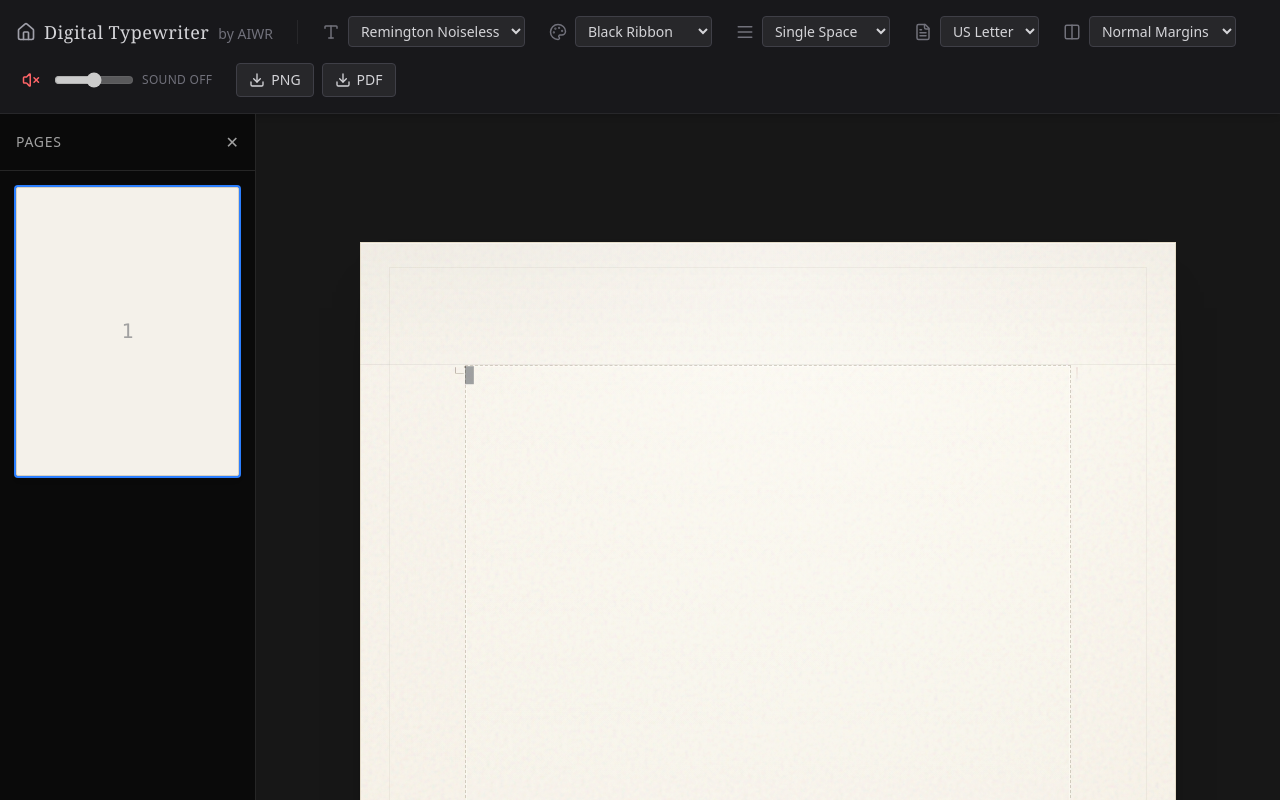
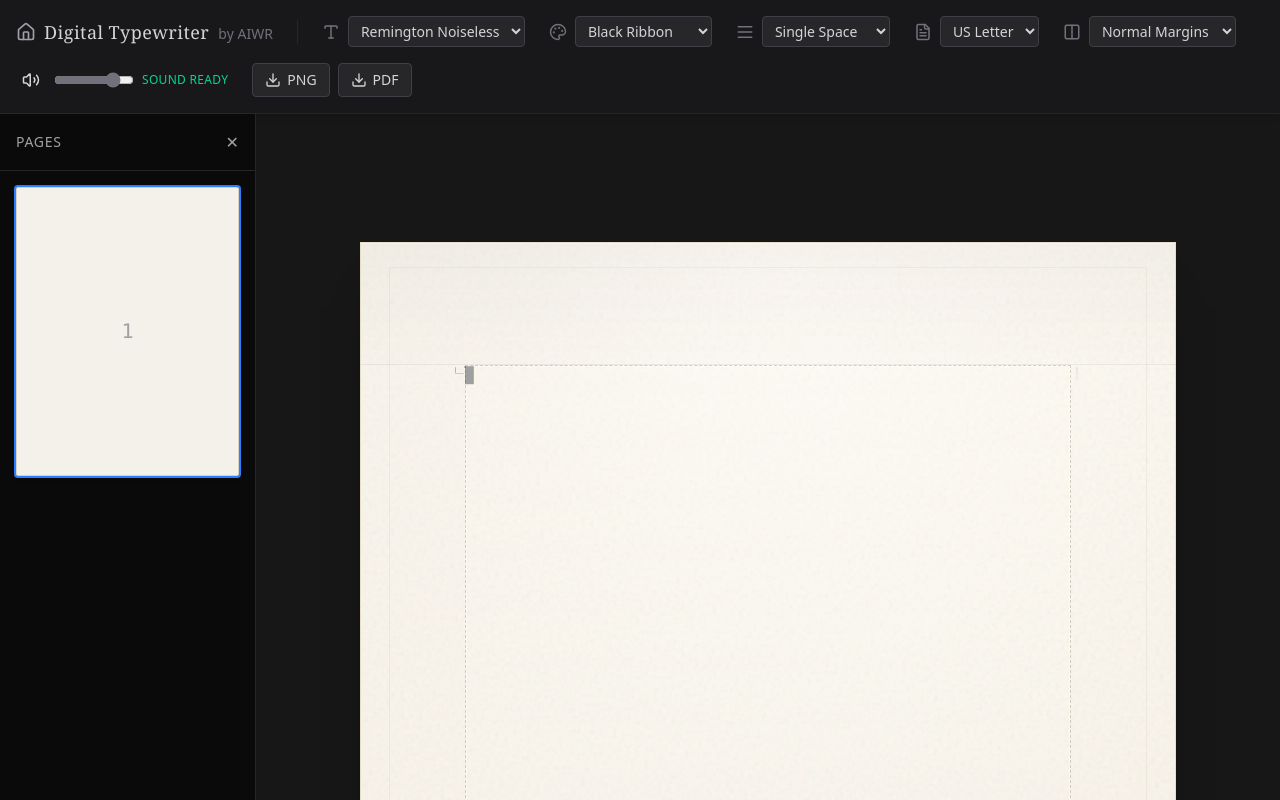
Before and after one commit to WilliamHuggins/digital-typewriter, a React (Vite) app: page / in a window 1280 px wide. Built offline with nearby package versions, Linux system fonts and the light colour scheme.

Commit message:
Enable audio and raise default volume

```diff
--- a/src/App.tsx
+++ b/src/App.tsx
@@ -9,8 +9,8 @@ import { exportDocumentToPdf } from './lib/pdfExport';
 export default function App() {
   const [model, setModel] = useState<keyof typeof MODELS>('remington');
   const [ribbon, setRibbon] = useState<keyof typeof RIBBONS>('black');
-  const [volume, setVolume] = useState(0.5);
-  const [audioEnabled, setAudioEnabled] = useState(false);
+  const [volume, setVolume] = useState(0.8);
+  const [audioEnabled, setAudioEnabled] = useState(true);
   const [audioStatus, setAudioStatus] = useState<AudioStatus>('off');
   const [lineSpacing, setLineSpacing] = useState<number>(1);
   const [paperSize, setPaperSize] = useState<PaperSizeKey>('letter');
```
